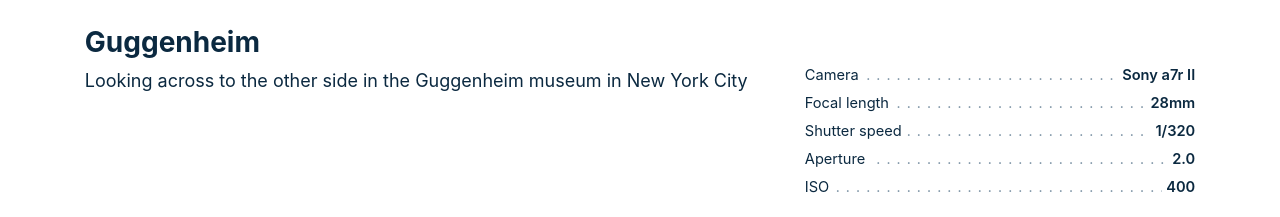
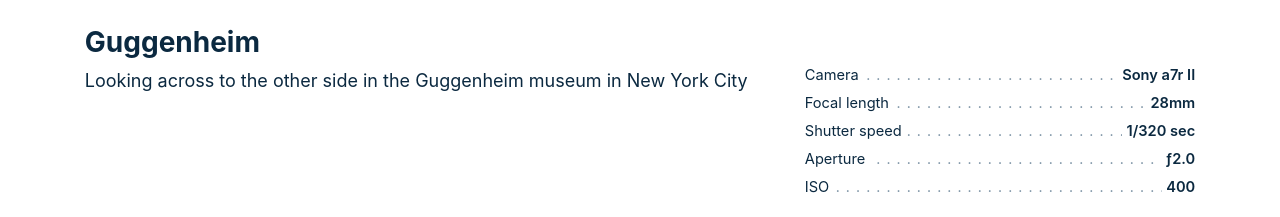
Before and after one commit to mike-engel/mike-engel.com, a Next.js app: page /photography in a window 1280 px wide. Shown: the part 1147-1364 px from the top of the page. Built offline with nearby package versions, Linux system fonts and the light colour scheme.

Commit message:
Fix up camera metadata display

```diff
--- a/pages/photography.js
+++ b/pages/photography.js
@@ -45,11 +45,11 @@
         </div>
         <div>
           <dt>Shutter speed</dt>
-          <dd>{shutterSpeed}</dd>
+          <dd>{shutterSpeed} sec</dd>
         </div>
         <div>
           <dt>Aperture</dt>
-          <dd>{aperture}</dd>
+          <dd>ƒ{aperture}</dd>
         </div>
         <div>
           <dt>ISO</dt>
```
